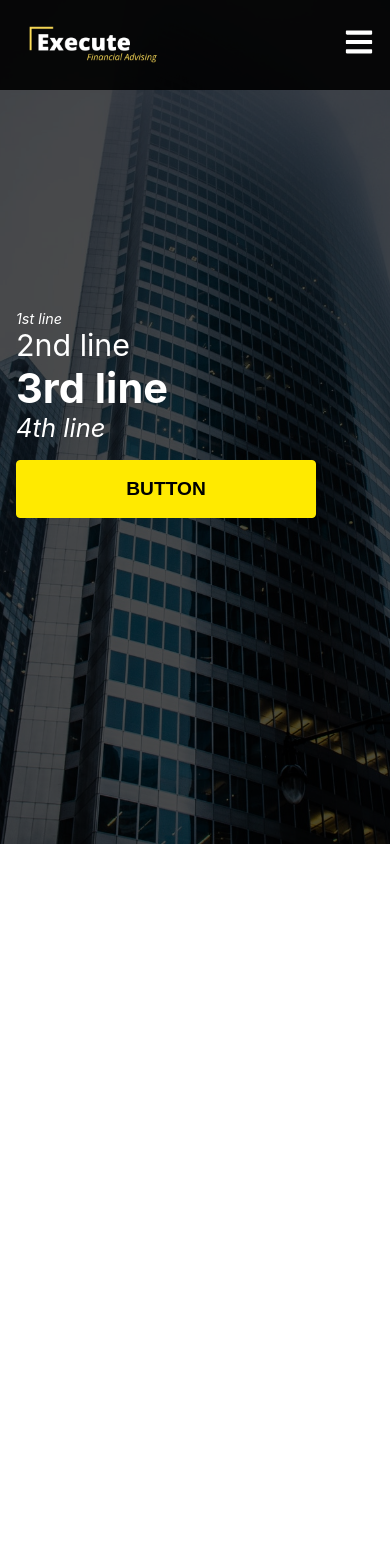
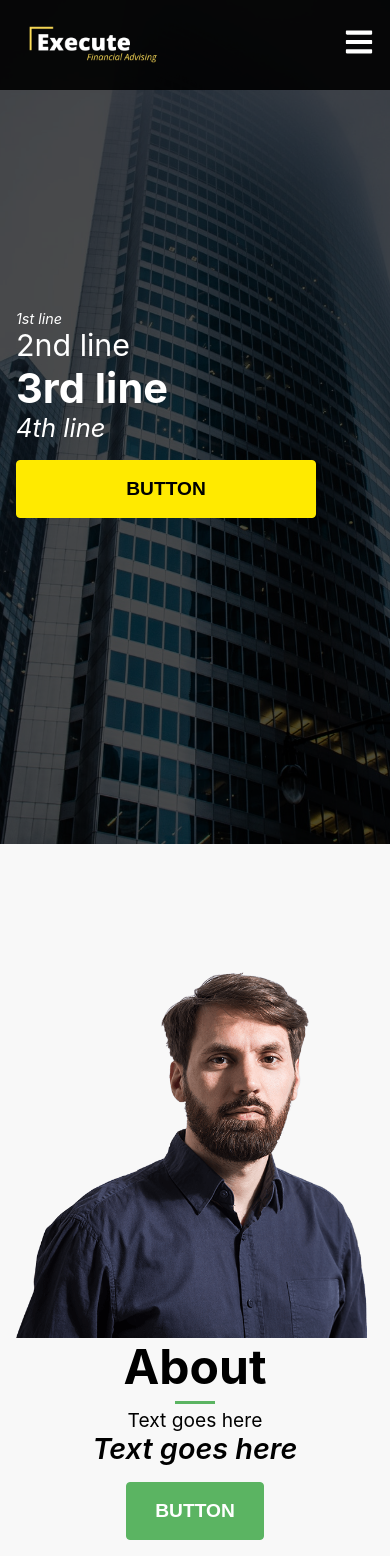
Before and after one commit to penny-luc/portfolio, a React (Create React App) app in the folder portfolio./: page / in a window 390 px wide. Before the commit the page ends 844 px from the top, so only its background shows below. Built offline with nearby package versions, Linux system fonts and the light colour scheme.

Commit message:
About component added with css styling and media queries

```diff
--- a/portfolio./src/App.js
+++ b/portfolio./src/App.js
@@ -1,5 +1,6 @@
 
 import './App.css';
+import About from './components/About';
 import Hero from './components/Hero';
 import Navbar from './components/Navbar';
 
@@ -9,6 +10,7 @@ function App() {
     <div>
     <Navbar/>
     <Hero/>
+    <About/>
 
     </div>
 
--- /dev/null
+++ b/portfolio./src/components/About.css
@@ -0,0 +1,69 @@
+.about {
+    background-color: #f8f8f8;
+    margin: auto;
+    padding: 8rem 1rem 0 1rem;
+    width: 100%;
+}
+
+.about .container{
+    width: 1240px;
+    margin: auto;
+    display: grid;
+    grid-template-columns: repeat(2, 1fr);
+}
+
+.about h2{
+    font-size: 3rem;
+}
+
+.about .col-2{
+    display: flex;
+    flex-direction: column;
+    justify-content: center;
+    align-items: center;
+    padding: 3rem;
+}
+
+.about .col-2 p:first-child-of-type {
+    margin: 2rem 0;
+
+}
+
+.about .col-2 p:nth-child(4) {
+    font-size: 1.8rem;
+    font-style: italic;
+    font-weight: 600;
+
+}
+
+.about button{
+    margin-top: 1rem;
+}
+
+@media screen and (max-width:940px) {
+    .about .container {
+        grid-template-columns: 1fr;
+    }
+
+    .about .container {
+        width: 100%
+    }
+
+    .about .container img{
+        padding: 0rem;
+        width: 90vw;
+    }
+
+    .about .container .col-2 {
+        padding: 0;
+    }
+
+    .about button {
+        margin-bottom: 1rem;
+    }
+
+
+
+
+
+}
--- /dev/null
+++ b/portfolio./src/components/About.js
@@ -0,0 +1,21 @@
+import "./About.css";
+import john from "./images/john-doe.png";
+
+const About = () => {
+  return (
+    <div className="about">
+      <div className="container">
+        <img src={john} alt="john" />
+        <div className="col-2">
+          <h2>About</h2>
+          <span className="line"></span>
+          <p>Text goes here</p>
+          <p>Text goes here</p>
+          <button className="button">Button</button>
+        </div>
+      </div>
+    </div>
+  );
+};
+
+export default About;
```
